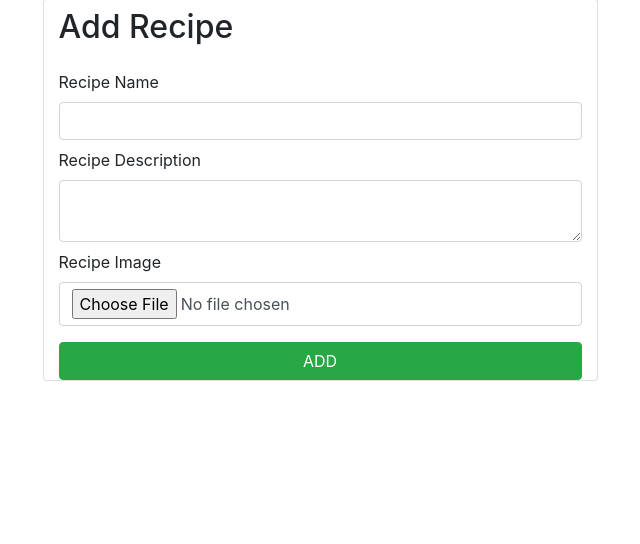
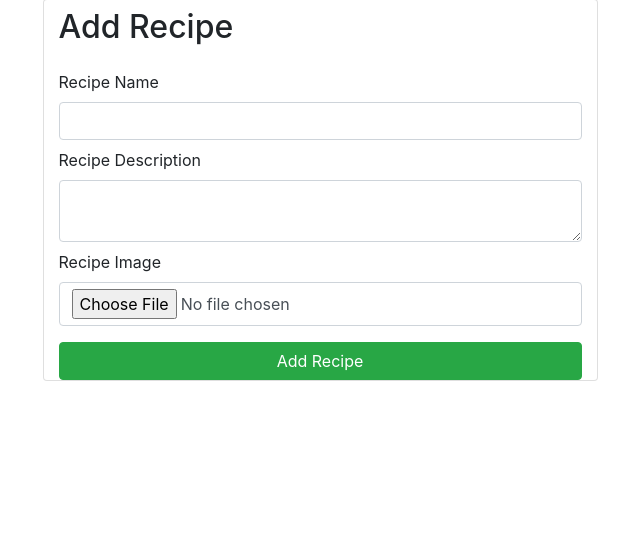
Before and after one commit to lokesh1383108/RecipeCRUDapp, a Django app: page /recipi/ in a window 1280 px wide. Shown: the part 49-593 px from the top of the page, without its empty margins (320-960 px from the left). Run offline with Django 4.2, Linux system fonts and the light colour scheme.

Commit message:
trying commit using another branch

```diff
--- a/recepie/templates/recepie/index.html
+++ b/recepie/templates/recepie/index.html
@@ -27,7 +27,7 @@
           <label for="recipe_images">Recipe Image</label>
           <input name="recipe_image" type="file" class="form-control" >
         </div>
-        <button type="submit" class="btn btn-success mt-2">ADD</button>
+        <button type="submit" class="btn btn-success mt-2">Add Recipe</button>
       </form>
     </div>
 </body>
```
